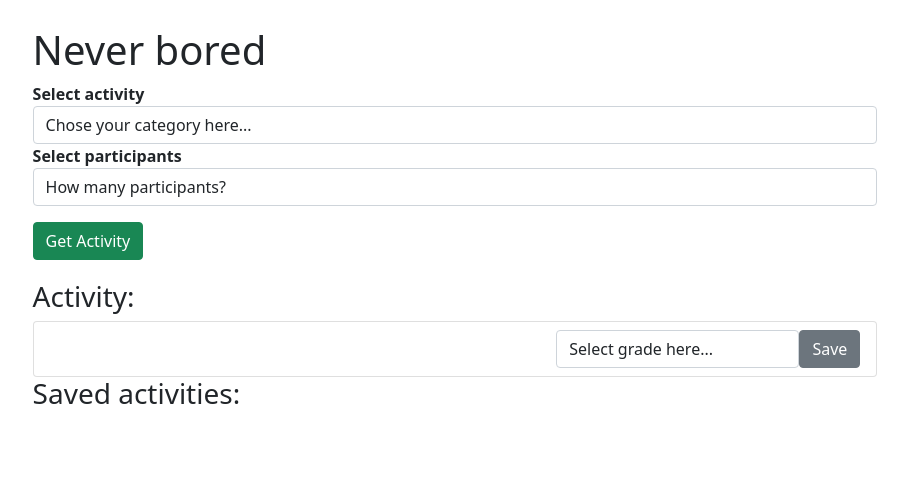
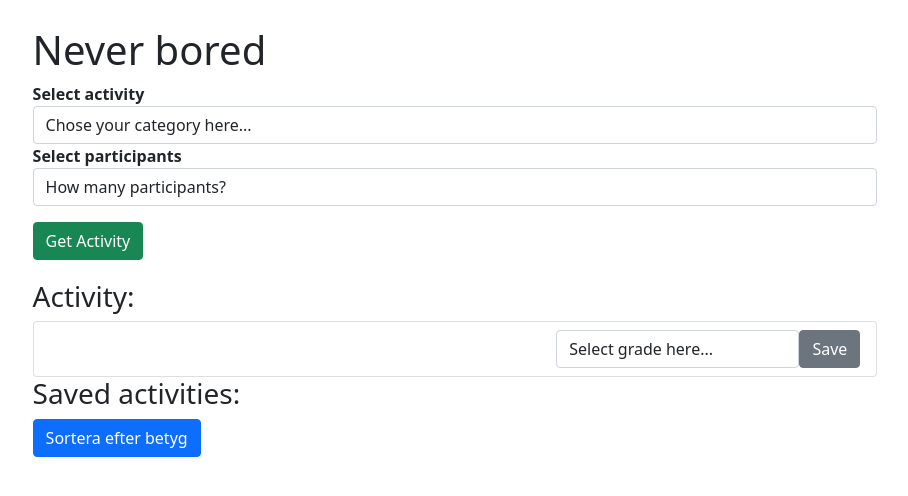
Before and after one commit to moasvennesson/NeverBoredProject, a React (Create React App) app: page / in a window 1280 px wide. Shown: the top 496 px of the page, without its empty margins (185-1093 px from the left). Built offline with nearby package versions, Linux system fonts and the light colour scheme.

Commit message:
Sort by rating
Kan behövas ändras, men fungerar för tillfället

Co-Authored-By: Kungerberglund <62596212+kungerberglund@users.noreply.github.com>
Co-Authored-By: EmelieKul <62596180+emeliekul@users.noreply.github.com>

```diff
--- a/src/ActivityHandler.js
+++ b/src/ActivityHandler.js
@@ -43,7 +43,6 @@ export default function ActivityHandler() {
           //  console.log(new_activities);
     function Save_activity(activity, inputRefRating) {
         let new_activity = {id: uuidv4(), activity: activity, rating: inputRefRating.current.value}
-
         let local_data = get_activities_from_local_storage();
         local_data.push(new_activity)
         console.log("Här sparas den nya listan", local_data);
@@ -55,9 +54,20 @@ export default function ActivityHandler() {
 
     function deleteItem(id) {
         let activity_list = get_activities_from_local_storage();
-        var activities = activity_list.filter((activity) => activity.id !== id);
+        let activities = activity_list.filter((activity) => activity.id !== id);
         localStorage.setItem("activities", JSON.stringify(activities));
         Set_new_activities(new_activities.filter((activity) => activity.id !== id));
+    }
+
+    function rating_sort() {
+
+        let sortedRating = saved_activities.sort(function(a, b){
+            return b.rating - a.rating
+          });
+          localStorage.setItem('activities', JSON.stringify(sortedRating));
+          window.location.reload();
+
+          console.log(sortedRating);
     }
 
     function updateItem(id, activity, rating) {
@@ -70,7 +80,7 @@ export default function ActivityHandler() {
             <section id="buttons">
                 <b>Select activity</b>
                 <select ref={CategoryRef} type="text" className="form-control">
-                    <option value="0">Chose your category here...</option>
+                    <option value="">Chose your category here...</option>
                     <option value="">Random</option>
                     <option value="education">Education</option>
                     <option value="recreational">Recreational</option>
@@ -84,7 +94,7 @@ export default function ActivityHandler() {
                 </select>
                 <b>Select participants</b>
                 <select ref={PeopleRef} type="text" className="form-control">
-                    <option value="0">How many participants?</option>
+                    <option value="">How many participants?</option>
                     <option value="">Random</option>
                     <option value="1">1</option>
                     <option value="2">2</option>
@@ -102,6 +112,7 @@ export default function ActivityHandler() {
                 <ul className="list-group">
                     {saved_activities.map(activity => <Saved_activity deleteItem={deleteItem} updateItem={updateItem} activity={activity.activity} rating={activity.rating} id={activity.id} key={uuidv4()}/>)}
                 </ul>
+                <button type="button" className="btn btn-primary" onClick={rating_sort}>Sortera efter betyg</button>
             </section>
         </div>
     )
```
